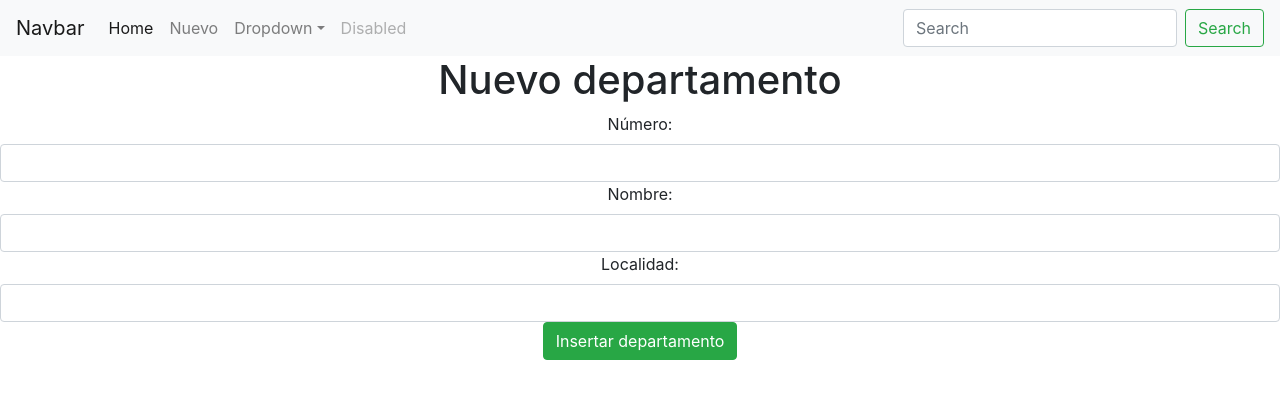
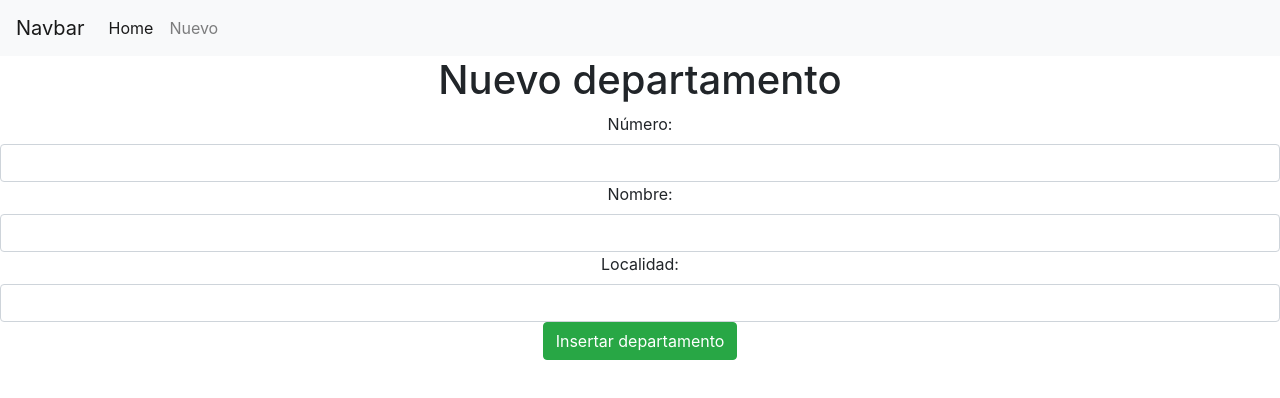
Before and after one commit to Felisuco83/ReactServicios, a React (Create React App) app: page /create in a window 1280 px wide. Shown: the top 398 px of the page. Built offline with nearby package versions, Linux system fonts and the light colour scheme.

Commit message:
cambios 5 nov - parte2

```diff
--- a/src/components/Crud/Departamentos.js
+++ b/src/components/Crud/Departamentos.js
@@ -39,6 +39,9 @@ export default class Departamentos extends Component {
                     <td>{dpto.numero}</td>
                     <td>{dpto.nombre}</td>
                     <td>{dpto.localidad}</td>
+                    <td>
+                      <a href={"/details/" + dpto.numero}>Detalles</a>
+                    </td>
                   </tr>
                 );
               })}
--- /dev/null
+++ b/src/components/Crud/DetallesDepartamento.js
@@ -0,0 +1,55 @@
+import React, { Component } from "react";
+import axios from "axios";
+import Global from "./../../Global";
+
+export default class DetallesDepartamento extends Component {
+  constructor(props) {
+    super(props);
+    this.setState({ iddepartamento: props.iddepartamento });
+  }
+  buscarDepartamento = () => {
+    var request = "api/departamentos/" + this.props.iddepartamento;
+    var url = Global.urlapicruddpt + request;
+    axios.get(url).then((res) => {
+      this.setState({
+        departamento: res.data,
+        status: true,
+      });
+    });
+  };
+  componentDidMount = () => {
+    this.buscarDepartamento();
+  };
+  state = {
+    departamento: {},
+    status: false,
+    iddepartamento: 0,
+  };
+  render() {
+    return (
+      <div>
+        <h1>Detalles departamento</h1>
+        {this.state.status == true && (
+          <React.Fragment>
+            <a href="/">Volver al listado</a>
+            <h1>Numero: {this.state.departamento.numero}</h1>
+            <h1>Nombre: {this.state.departamento.nombre}</h1>
+            <h1>Localidad: {this.state.departamento.localidad}</h1>
+            <a
+              href={
+                "/update/" +
+                this.state.departamento.numero +
+                "/" +
+                this.state.departamento.nombre +
+                "/" +
+                this.state.departamento.localidad
+              }
+            >
+              Modificar
+            </a>
+          </React.Fragment>
+        )}
+      </div>
+    );
+  }
+}
--- a/src/components/Crud/MenuDepartamentos.js
+++ b/src/components/Crud/MenuDepartamentos.js
@@ -3,12 +3,12 @@ import React, { Component } from "react";
 export default class MenuDepartamentos extends Component {
   render() {
     return (
-      <nav class="navbar navbar-expand-lg navbar-light bg-light">
-        <a class="navbar-brand" href="#">
+      <nav className="navbar navbar-expand-lg navbar-light bg-light">
+        <a className="navbar-brand" href="#">
           Navbar
         </a>
         <button
-          class="navbar-toggler"
+          className="navbar-toggler"
           type="button"
           data-toggle="collapse"
           data-target="#navbarSupportedContent"
@@ -16,63 +16,22 @@ export default class MenuDepartamentos extends Component {
           aria-expanded="false"
           aria-label="Toggle navigation"
         >
-          <span class="navbar-toggler-icon"></span>
+          <span className="navbar-toggler-icon"></span>
         </button>
 
-        <div class="collapse navbar-collapse" id="navbarSupportedContent">
-          <ul class="navbar-nav mr-auto">
-            <li class="nav-item active">
-              <a class="nav-link" href="/">
-                Home <span class="sr-only">(current)</span>
+        <div className="collapse navbar-collapse" id="navbarSupportedContent">
+          <ul className="navbar-nav mr-auto">
+            <li className="nav-item active">
+              <a className="nav-link" href="/">
+                Home <span className="sr-only">(current)</span>
               </a>
             </li>
-            <li class="nav-item">
-              <a class="nav-link" href="/create">
+            <li className="nav-item">
+              <a className="nav-link" href="/create">
                 Nuevo
               </a>
             </li>
-            <li class="nav-item dropdown">
-              <a
-                class="nav-link dropdown-toggle"
-                href="#"
-                id="navbarDropdown"
-                role="button"
-                data-toggle="dropdown"
-                aria-haspopup="true"
-                aria-expanded="false"
-              >
-                Dropdown
-              </a>
-              <div class="dropdown-menu" aria-labelledby="navbarDropdown">
-                <a class="dropdown-item" href="#">
-                  Action
-                </a>
-                <a class="dropdown-item" href="#">
-                  Another action
-                </a>
-                <div class="dropdown-divider"></div>
-                <a class="dropdown-item" href="#">
-                  Something else here
-                </a>
-              </div>
-            </li>
-            <li class="nav-item">
-              <a class="nav-link disabled" href="#">
-                Disabled
-              </a>
-            </li>
           </ul>
-          <form class="form-inline my-2 my-lg-0">
-            <input
-              class="form-control mr-sm-2"
-              type="search"
-              placeholder="Search"
-              aria-label="Search"
-            />
-            <button class="btn btn-outline-success my-2 my-sm-0" type="submit">
-              Search
-            </button>
-          </form>
         </div>
       </nav>
     );
--- /dev/null
+++ b/src/components/Crud/UpdateDepartamento.js
@@ -0,0 +1,16 @@
+import React, { Component } from "react";
+import Global from "./../../Global";
+import axios from "axios";
+
+export default class UpdateDepartamento extends Component {
+  render() {
+    return (
+      <div>
+        <h1>
+          Modificar departamento {this.props.iddepartamento},{this.props.nombre}
+          ,{this.props.localidad}
+        </h1>
+      </div>
+    );
+  }
+}
--- a/src/components/Router.js
+++ b/src/components/Router.js
@@ -3,6 +3,8 @@ import React, { Component } from "react";
 import EmpleadosDetalles from "./RutasEmpleados/EmpleadosDetalles";
 import Departamentos from "./Crud/Departamentos";
 import InsertarDepartamento from "./Crud/InsertarDepartamento";
+import DetallesDepartamento from "./Crud/DetallesDepartamento";
+import UpdateDepartamento from "./Crud/UpdateDepartamento";
 
 export default class Router extends Component {
   render() {
@@ -21,6 +23,30 @@ export default class Router extends Component {
           />
           <Route exact path="/" component={Departamentos} />
           <Route exact path="/create" component={InsertarDepartamento} />
+          <Route
+            exact
+            path="/details/:id"
+            render={(props) => {
+              var id = props.match.params.id;
+              return <DetallesDepartamento iddepartamento={id} />;
+            }}
+          />
+          <Route
+            exact
+            path="/update/:id/:nombre/:localidad"
+            render={(props) => {
+              var id = props.match.params.id;
+              var nom = props.match.params.nombre;
+              var loc = props.match.params.localidad;
+              return (
+                <UpdateDepartamento
+                  iddepartamento={id}
+                  nombre={nom}
+                  localidad={loc}
+                />
+              );
+            }}
+          />
         </Switch>
       </BrowserRouter>
     );
```
